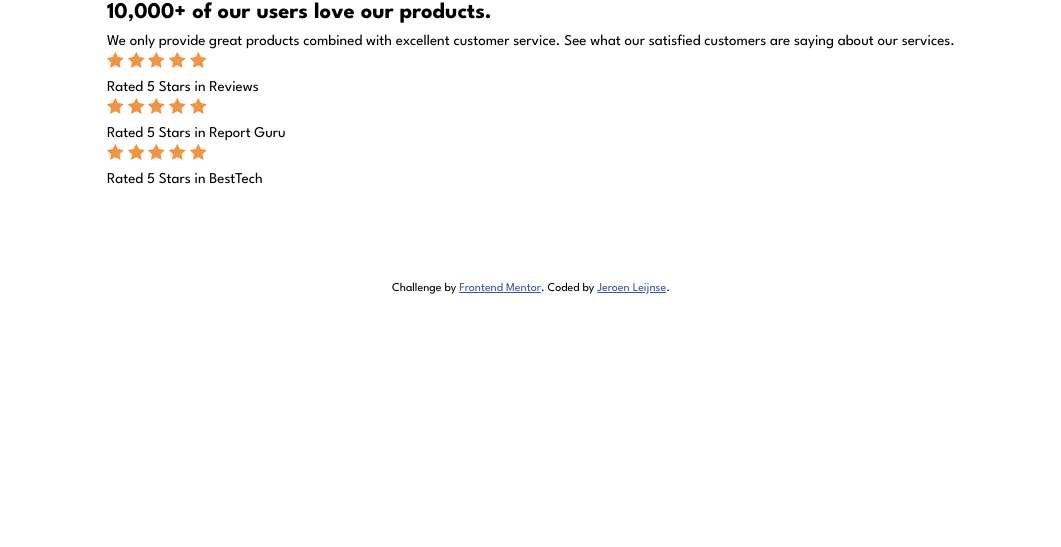
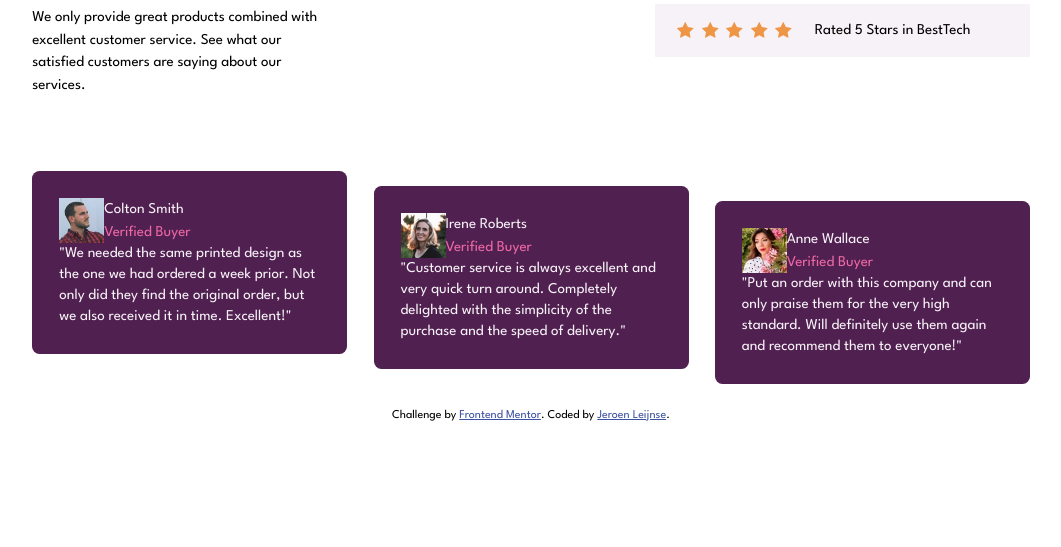
Before and after one commit to jrleijnse/social-proof-section, a plain HTML site: page index.html in a window 1280 px wide. Shown: the part 253-800 px from the top of the page, without its empty margins (109-1170 px from the left). Drawn offline with nearby package versions, Linux system fonts and the light colour scheme; files that its build step writes are made by us from their sources.

Commit message:
finish layout

```diff
--- a/css/style.scss
+++ b/css/style.scss
@@ -28,6 +28,7 @@ html {
 }
 
 body {
+  background-color: $white;
   font-family: "League Spartan", sans-serif;
   min-height: 100vh;
   display: flex;
@@ -36,20 +37,9 @@ body {
   align-items: center;
   line-height: 1.5;
   -webkit-font-smoothing: antialiased;
-
-  .bg-pattern-top {
-    position: absolute;
-    top: -40%;
-    left: -2.5%;
-  }
-
-  .bg-pattern-bottom {
-    position: absolute;
-    top: 50%;
-    right: 0%;
-  }
 }
 
+img,
 picture,
 video,
 canvas,
@@ -71,6 +61,87 @@ select {
 
 /* ------------------ CSS RESET ----------------- */
 
+.main-container {
+  width: 66.5rem;
+}
+
+.rating-section {
+  display: flex;
+  justify-content: space-between;
+
+  .user-container {
+    width: 30%;
+
+    .rating-title {
+      font-size: 3rem;
+      line-height: 0.85;
+      margin-bottom: 1.5rem;
+    }
+
+    .rating-text {
+      margin-bottom: 5rem;
+    }
+  }
+
+  .stars-container {
+    display: flex;
+    flex-direction: column;
+    width: 50%;
+    align-items: flex-end;
+    row-gap: 1rem;
+    .stars-rating {
+      display: flex;
+      background-color: $light-grayish-magenta;
+      padding: 1rem 1.5rem;
+      align-items: center;
+      width: 25rem;
+      .stars-row {
+        display: flex;
+        margin-right: 1.5rem;
+        gap: 0.5rem;
+        .star-icon {
+        }
+        .stars-text {
+        }
+      }
+    }
+  }
+}
+
+.testimonial-section {
+  display: flex;
+  justify-content: space-between;
+  .testimonial-container {
+    display: flex;
+    flex-direction: column;
+    color: $light-grayish-magenta;
+    background-color: $very-dark-magenta;
+    width: 21rem;
+    height: fit-content;
+    padding: 1.8rem;
+    border-radius: 0.5rem;
+
+    .customer-container {
+      display: flex;
+      align-items: center;
+      .customer {
+        display: flex;
+        flex-direction: column;
+
+        .customer-verified {
+          color: $soft-pink;
+        }
+      }
+      .customer-icon {
+        width: 3rem;
+      }
+    }
+    .testimonial-text {
+      line-height: 1.4;
+    }
+  }
+}
+
 /* ------------------ FOOTER ----------------- */
 
 .attribution {
@@ -82,3 +153,20 @@ select {
     color: hsl(228, 45%, 44%);
   }
 }
+
+/* ------------------ FOOTER ----------------- */
+.mt1 {
+  margin-top: 1rem;
+}
+
+.mt2 {
+  margin-top: 2rem;
+}
+
+.mr1 {
+  margin-right: 1rem;
+}
+
+.mr2 {
+  margin-right: 2rem;
+}
--- a/index.html
+++ b/index.html
@@ -20,7 +20,7 @@
     <title>Frontend Mentor | Social proof section</title>
   </head>
 
-  <main>
+  <main class="main-container">
     <section class="rating-section">
       <div class="user-container">
         <h1 class="rating-title">10,000+ of our users love our products.</h1>
@@ -32,8 +32,8 @@
       </div>
 
       <div class="stars-container">
-        <div class="stars-rating">
-          <div>
+        <div class="stars-rating mr2">
+          <div class="stars-row">
             <img class="star-icon" src="./images/icon-star.svg" />
             <img class="star-icon" src="./images/icon-star.svg" />
             <img class="star-icon" src="./images/icon-star.svg" />
@@ -43,8 +43,8 @@
           <span class="stars-text">Rated 5 Stars in Reviews</span>
         </div>
 
-        <div class="stars-rating">
-          <div>
+        <div class="stars-rating mr1">
+          <div class="stars-row">
             <img class="star-icon" src="./images/icon-star.svg" />
             <img class="star-icon" src="./images/icon-star.svg" />
             <img class="star-icon" src="./images/icon-star.svg" />
@@ -55,7 +55,7 @@
         </div>
 
         <div class="stars-rating">
-          <div>
+          <div class="stars-row">
             <img class="star-icon" src="./images/icon-star.svg" />
             <img class="star-icon" src="./images/icon-star.svg" />
             <img class="star-icon" src="./images/icon-star.svg" />
@@ -70,32 +70,59 @@
     <section class="testimonial-section">
       <div class="testimonial-container">
         <div class="customer-container">
-          <img class="customer-icon" />
+          <img
+            class="customer-icon"
+            src="./images/image-colton.jpg"
+            alt="Customer photo"
+          />
           <div class="customer">
-            <span class="customer-name"></span>
+            <span class="customer-name">Colton Smith</span>
+            <span class="customer-verified">Verified Buyer</span>
           </div>
-          <p class="testimonial-text"></p>
         </div>
+        <blockquote class="testimonial-text">
+          "We needed the same printed design as the one we had ordered a week
+          prior. Not only did they find the original order, but we also received
+          it in time. Excellent!"
+        </blockquote>
       </div>
 
-      <div class="testimonial-container">
+      <div class="testimonial-container mt1">
         <div class="customer-container">
-          <img class="customer-icon" />
+          <img
+            class="customer-icon"
+            src="./images/image-irene.jpg"
+            alt="Customer photo"
+          />
           <div class="customer">
-            <span class="customer-name"></span>
+            <span class="customer-name">Irene Roberts</span>
+            <span class="customer-verified">Verified Buyer</span>
           </div>
-          <p class="testimonial-text"></p>
         </div>
+        <blockquote class="testimonial-text">
+          "Customer service is always excellent and very quick turn around.
+          Completely delighted with the simplicity of the purchase and the speed
+          of delivery."
+        </blockquote>
       </div>
 
-      <div class="testimonial-container">
+      <div class="testimonial-container mt2">
         <div class="customer-container">
-          <img class="customer-icon" />
+          <img
+            class="customer-icon"
+            src="./images/image-anne.jpg"
+            alt="Customer photo"
+          />
           <div class="customer">
-            <span class="customer-name"></span>
+            <span class="customer-name">Anne Wallace</span>
+            <span class="customer-verified">Verified Buyer</span>
           </div>
-          <p class="testimonial-text"></p>
         </div>
+        <blockquote class="testimonial-text">
+          "Put an order with this company and can only praise them for the very
+          high standard. Will definitely use them again and recommend them to
+          everyone!"
+        </blockquote>
       </div>
     </section>
   </main>
@@ -109,12 +136,3 @@
     </footer>
   </body>
 </html>
-
-<!--     Colton Smith Verified Buyer "We needed
-the same printed design as the one we had ordered a week prior. Not only did
-they find the original order, but we also received it in time. Excellent!"
-Irene Roberts Verified Buyer "Customer service is always excellent and very
-quick turn around. Completely delighted with the simplicity of the purchase
-and the speed of delivery." Anne Wallace Verified Buyer "Put an order with
-this company and can only praise them for the very high standard. Will
-definitely use them again and recommend them to everyone!" -->
```
Also changed, not shown: css/style.css, 1 other file.
